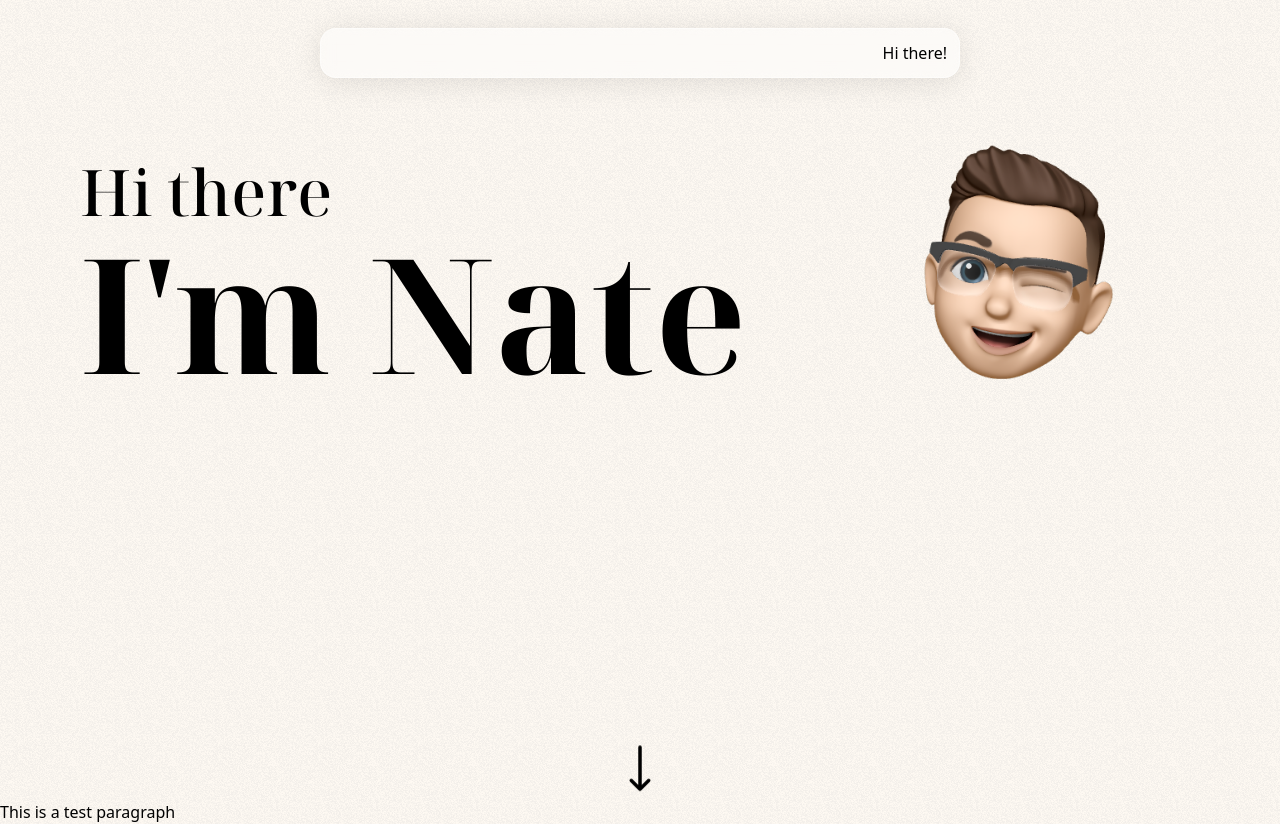
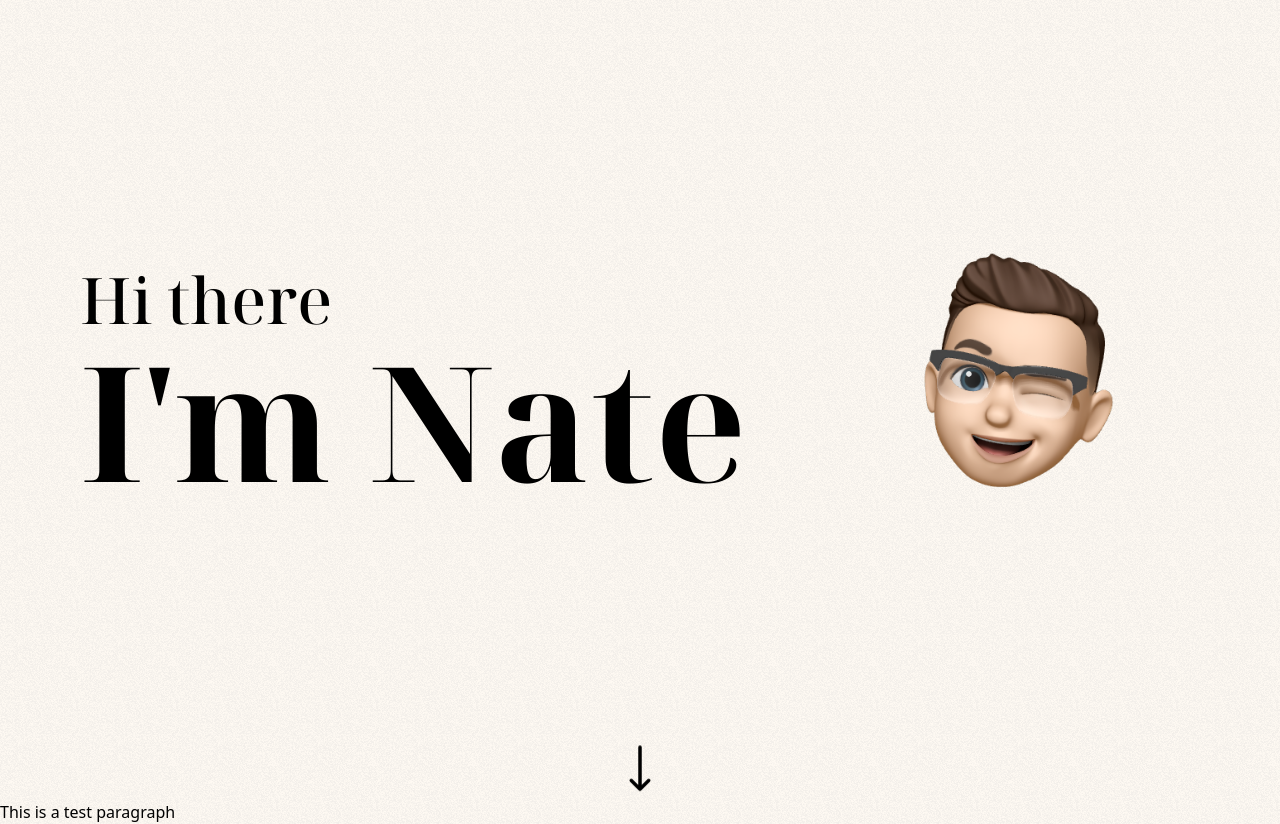
Before and after one commit to natereprogle/meetnate.dev, a Next.js app: page / in a window 1280 px wide. Built offline with nearby package versions, Linux system fonts and the light colour scheme.

Commit message:
Update header and page layout for some transitions, and a cleaner more modern look.

```diff
--- a/app/page.tsx
+++ b/app/page.tsx
@@ -2,6 +2,7 @@
 
 import Header from '@/components/header/header'
 import Nav from '@/components/nav/nav'
+
 import React, { useEffect, useState } from 'react'
 
 import styles from '@/app/page.module.css'
@@ -9,29 +10,56 @@ import styles from '@/app/page.module.css'
 export default function Home() {
     const [isVisible, setIsVisible] = useState(true)
 
+    // useEffect for both bouncing arrow and navbar. Can be customized for different useState variables and transition heights
     useEffect(() => {
-        window.addEventListener('scroll', listenToScroll)
-        return () => window.removeEventListener('scroll', listenToScroll)
+        window.addEventListener('scroll', () => {
+            listenToScroll(0, setIsVisible)
+        })
+        return () =>
+            window.removeEventListener('scroll', () => {
+                listenToScroll(0, setIsVisible)
+            })
     }, [])
 
-    const listenToScroll = () => {
-        let heightToHideFrom = 0
+    const listenToScroll = (
+        height: number,
+        callback: React.Dispatch<React.SetStateAction<boolean>>,
+    ) => {
+        let heightToHideFrom = height
         const winScroll =
             document.body.scrollTop || document.documentElement.scrollTop
 
         if (winScroll > heightToHideFrom) {
-            setIsVisible(false)
+            callback(false)
         } else {
-            setIsVisible(true)
+            callback(true)
         }
     }
 
+    // A small react fragment which renders the Nav differently based on screen sizes and scroll distance
+    const mobileDiv: JSX.Element = (
+        <>
+            <div className={'block md:hidden'}>
+                <Nav />
+            </div>
+            <div className={'hidden md:block'}>
+                <div
+                    className={`${
+                        !isVisible ? styles['fade-in'] : styles['fade-out']
+                    }`}>
+                    <Nav />
+                </div>
+            </div>
+        </>
+    )
+
     return (
         <>
-            <Nav />
+            {/* Render navbar only if user has scrolled */}
+            {mobileDiv}
             <div className={'h-screen flex flex-col justify-between'}>
                 <Header />
-                {/* If the arrow is visible, meaning the page's scroll is above the set limit, fade it in and keep it. Otherwise, fade it out and hide it */}
+                {/* Stop rendering bouncing arrow if user has scrolled, otherwise render it */}
                 <div
                     className={`${
                         isVisible ? styles['fade-in'] : styles['fade-out']
--- a/components/header/header.tsx
+++ b/components/header/header.tsx
@@ -1,4 +1,5 @@
 import { Noto_Serif_Display } from 'next/font/google'
+import { motion } from 'framer-motion'
 
 const notoSerifDisplay = Noto_Serif_Display({
     subsets: ['latin'],
@@ -9,7 +10,7 @@ export default function Header() {
     return (
         <header
             className={
-                'mx-7 mt-24 md:mt-36 lg:ml-20 space-x-4 sm:space-x-0 space-y-10 sm:space-y-0 items-end justify-around sm:[justify-content:normal] sm:grid sm:items-end sm:grid-cols-sm-header md:grid-cols-md-header lg:grid-cols-lg-header xl:grid-cols-xl-header'
+                'h-screen mt-24 sm:mt-0 items-center mx-7 lg:ml-20 space-x-4 sm:space-x-0 space-y-10 sm:space-y-0 justify-around sm:[justify-content:normal] sm:grid sm:grid-cols-sm-header md:grid-cols-md-header lg:grid-cols-lg-header xl:grid-cols-xl-header'
             }>
             <div className={'flex flex-col'}>
                 <h3
@@ -21,7 +22,15 @@ export default function Header() {
                     I&apos;m Nate
                 </h3>
             </div>
-            <div className={'flex items-end justify-center'}>
+            <motion.div
+                className={'flex justify-center'}
+                initial={{ opacity: 0, scale: 0.5 }}
+                animate={{ opacity: 1, scale: 1 }}
+                transition={{
+                    duration: 0.8,
+                    delay: 0.2,
+                    ease: [0, 0.71, 0.2, 1.01],
+                }}>
                 {/* eslint-disable-next-line @next/next/no-img-element */}
                 <img
                     src={'/memoji.png'}
@@ -29,7 +38,7 @@ export default function Header() {
                     className={
                         'h-[180px] sm:h-[120px] md:h-[160px] lg:h-[240px] md:my-0 object-bottom object-contain'
                     }></img>
-            </div>
+            </motion.div>
         </header>
     )
 }
--- a/next.config.js
+++ b/next.config.js
@@ -1,8 +1,11 @@
 /** @type {import('next').NextConfig} */
 const nextConfig = {
-  experimental: {
-    appDir: true,
-  },
+    compiler: {
+        styledComponents: true,
+    },
+    experimental: {
+        appDir: true,
+    },
 }
 
 module.exports = nextConfig
--- a/package.json
+++ b/package.json
@@ -12,6 +12,7 @@
     "@headlessui/react": "^1.7.13",
     "@react-three/fiber": "^8.12.0",
     "@types/three": "^0.150.1",
+    "framer-motion": "^10.12.18",
     "maath": "^0.5.3",
     "next": "^13.2.4",
     "react": "^18.2.0",
```
Also changed, not shown: 1 other file (tests, documents, lock files or other folders).
